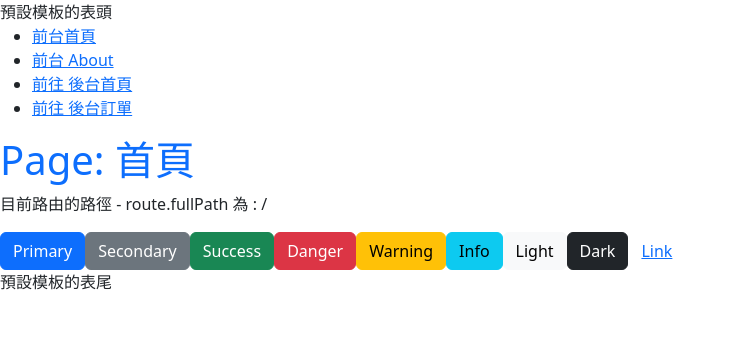
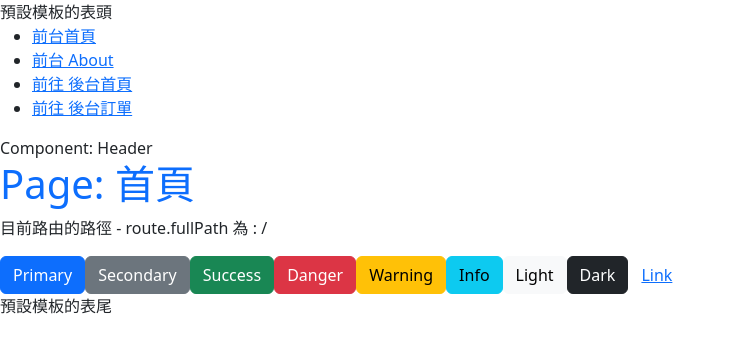
Before and after one commit to wei-1539/nuxtDailyHomeWork, a Nuxt app: page / in a window 1280 px wide. Shown: the top 352 px of the page, without its empty margins (0-736 px from the left). Built offline with nearby package versions, Linux system fonts and the light colour scheme.

Commit message:
Day 4 - 建立元件

```diff
--- /dev/null
+++ b/components/Header.vue
@@ -0,0 +1,9 @@
+<script setup lang="ts"></script>
+
+<template>
+  <div>
+    Component: Header
+  </div>
+</template>
+
+<style scoped></style>
--- a/pages/index.vue
+++ b/pages/index.vue
@@ -1,7 +1,10 @@
-<script setup lang="ts"></script>
-
+<script setup lang="ts">
+import Header from "@/components/Header.vue";
+</script>
 <template>
   <div>
+    <!--  -->
+    <Header />
     <h1 class="text-primary">Page: 首頁</h1>
     <p>目前路由的路徑 - route.fullPath 為 : /</p>
     <button type="button" class="btn btn-primary">Primary</button>
```
